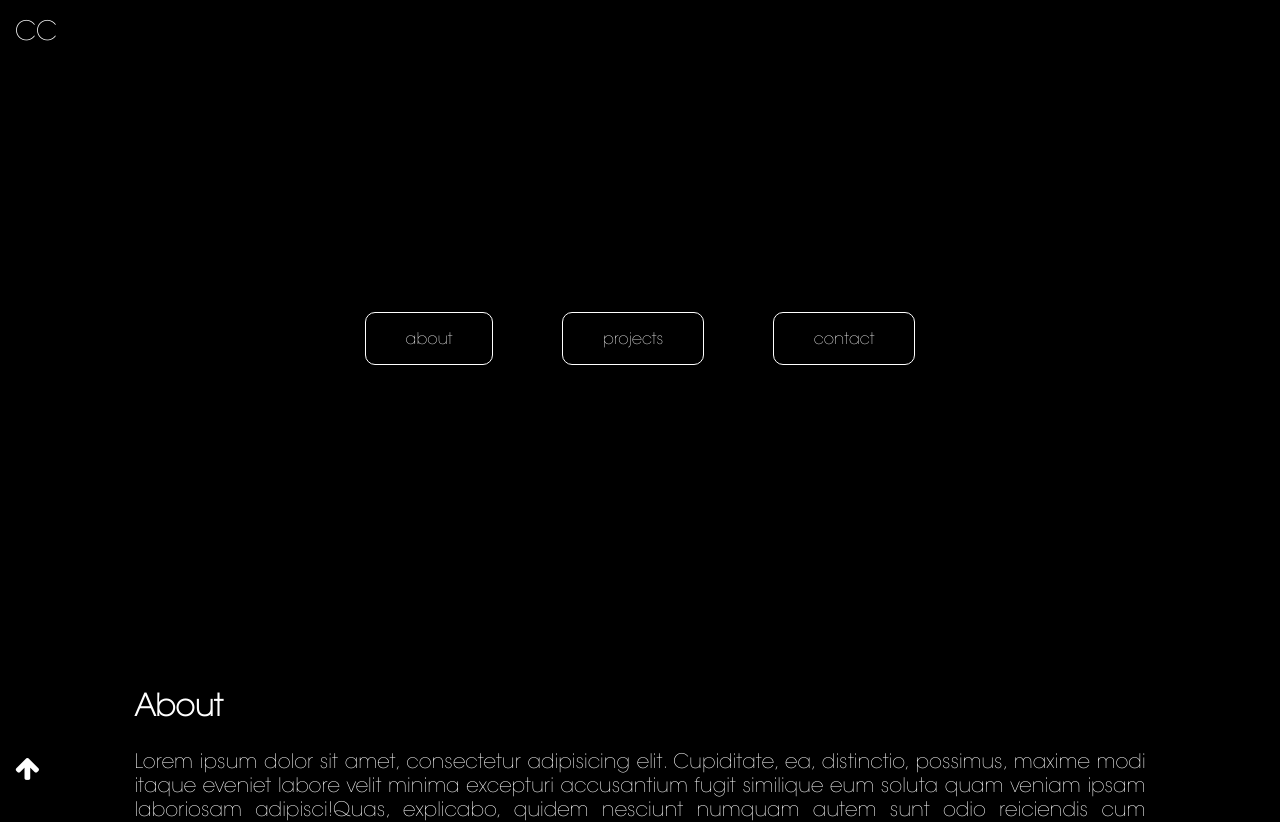
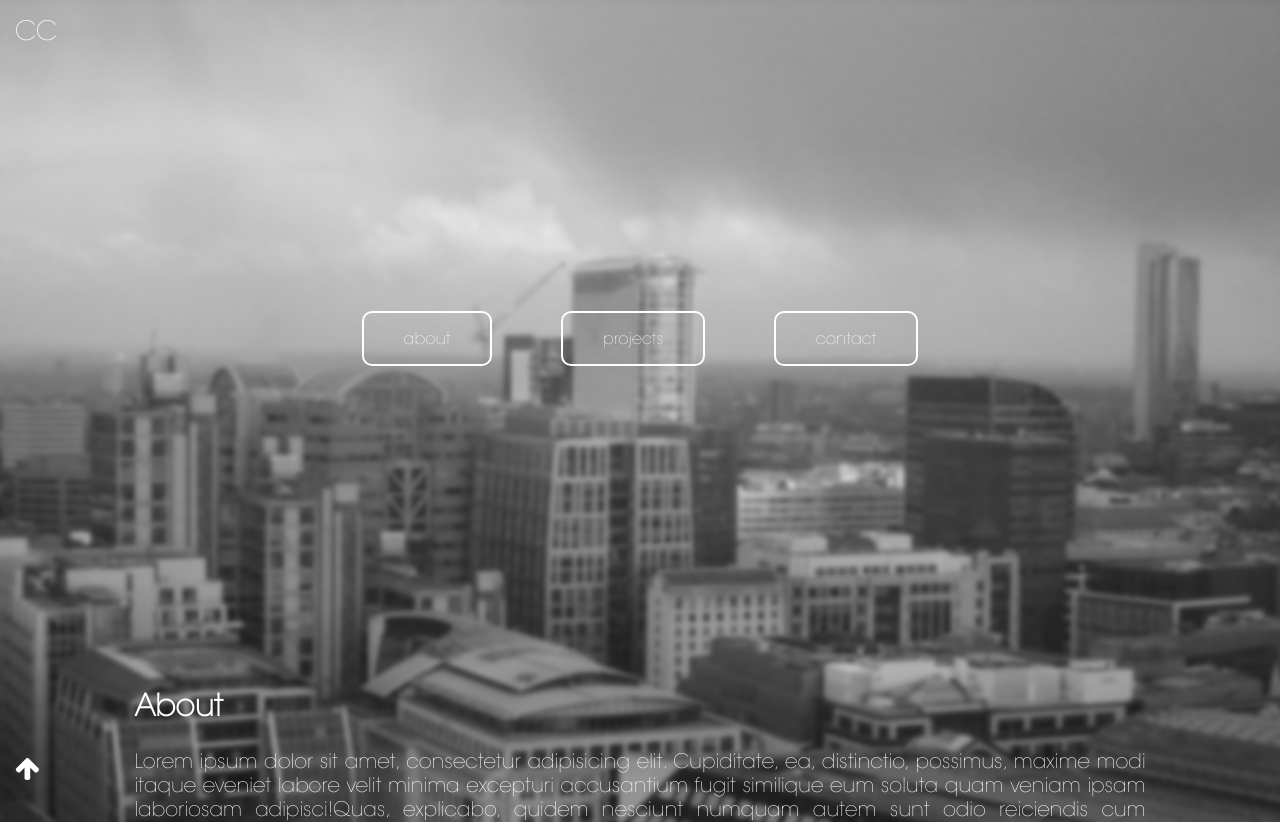
Before and after one commit to robcalcroft/dad, a plain HTML site: page index.html in a window 1280 px wide. Shown: the top 822 px of the page. Drawn offline with nearby package versions, Linux system fonts and the light colour scheme.

Commit message:
added full background

```diff
--- a/css/style.css
+++ b/css/style.css
@@ -3,10 +3,17 @@
     src: url('font/avant.ttf');
 }
 
+html {
+    background: url(../img/bg.jpg) no-repeat center center fixed;
+    -webkit-background-size: cover;
+    -moz-background-size: cover;
+    -o-background-size: cover;
+ 	background-size: cover;
+}
+
 body {
 	font-family: avant;
 	color: white;
-	background-color: black;
 }
 
 .centre {
@@ -104,7 +111,7 @@ ul.main-nav {
 
 ul.main-nav li {
 	display: inline;
-	border: 1px solid white;
+	border: 2px solid white;
 	padding: 1em 5em;
 	margin: auto 4em;
 	border-radius: 10px;
--- a/index.html
+++ b/index.html
@@ -29,7 +29,7 @@
 		$('.header-hover-centre').animate({
 			opacity: '1',
 			left: '+=3%'
-		},400);
+		},650);
 	</script>
 
 	<div class='main-container'>
```
Also changed, not shown: img/bg.jpg (added).
